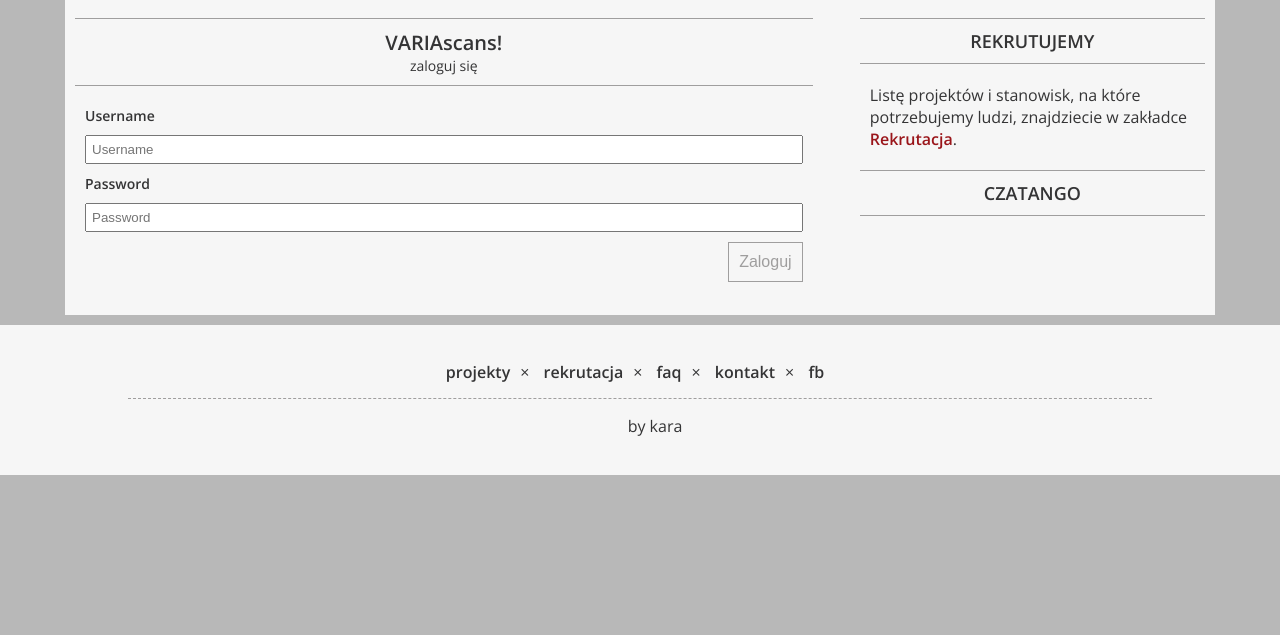
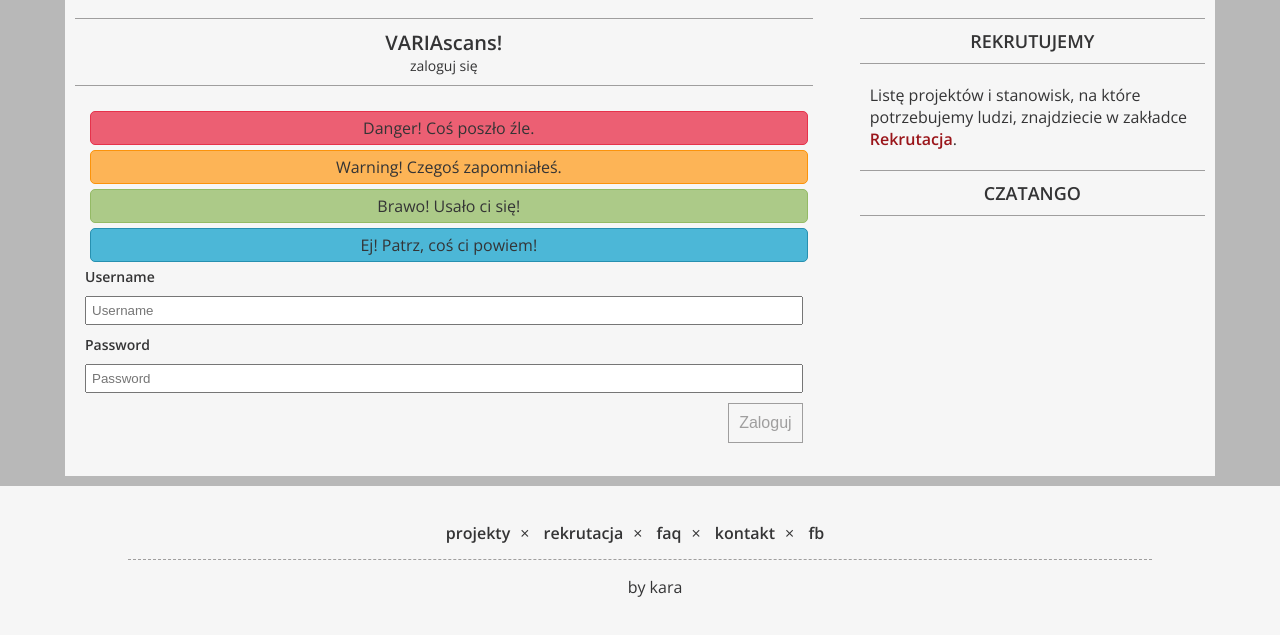
Before and after one commit to kararide/varia-frontend, a website: page app/login.html in a window 1280 px wide. Shown: the part 187-822 px from the top of the page. Before the commit the page ends 800 px from the top, so only its background shows below. Drawn offline with nearby package versions, Linux system fonts and the light colour scheme; files that its build step writes are made by us from their sources.

Commit message:
alerts styled

```diff
--- a/app/login.html
+++ b/app/login.html
@@ -65,6 +65,10 @@
               <h3 class="sub-title">zaloguj się</h3>
             </div>
             <div class="page-content">
+              <div class="alert danger">Danger! Coś poszło źle.</div>
+              <div class="alert warning">Warning! Czegoś zapomniałeś.</div>
+              <div class="alert success">Brawo! Usało ci się! </div>
+              <div class="alert info">Ej! Patrz, coś ci powiem!</div>
 
               <form method="POST" action="" role="form">
 
--- a/app/styles/base/_typography.scss
+++ b/app/styles/base/_typography.scss
@@ -1,3 +1,17 @@
 body, textarea {
   font-family: 'Open Sans', sans-serif;
 }
+a {
+  text-decoration: none;
+  color: $red;
+  &:hover {
+    color: $dark;
+  }
+}
+ul {
+  list-style-type: none;
+}
+h1 {
+  margin: 0;
+  padding: 0;
+}
--- /dev/null
+++ b/app/styles/components/_alerts.scss
@@ -0,0 +1,23 @@
+.alert {
+  border-radius: 5px;
+  margin: 5px;
+  padding: 5px;
+  text-align: center;
+  width: 100%;
+}
+.danger {
+  background: lighten($danger, 10%);
+  border: 1px solid $danger;
+}
+.warning {
+  background: lighten($warning, 15%);
+  border: 1px solid $warning;
+}
+.success {
+  background: lighten($success, 10%);
+  border: 1px solid $success;
+}
+.info {
+  background: lighten($info, 15%);
+  border: 1px solid $info;
+}
--- a/app/styles/components/_images.scss
+++ b/app/styles/components/_images.scss
@@ -46,7 +46,6 @@ header .logo {
   }
 }
 .mosaic-grid a img {
-  //display: block;
   width: 100%;
   vertical-align:top;
 }
--- a/app/styles/main.scss
+++ b/app/styles/main.scss
@@ -17,6 +17,7 @@
 @import "components/buttons";
 @import "components/pagination";
 @import "components/images";
+@import "components/alerts";
 
 @import "layout/header";
 @import "layout/navigation";
--- a/app/styles/themes/_theme.scss
+++ b/app/styles/themes/_theme.scss
@@ -4,13 +4,6 @@ body, html {
   margin: 0;
   padding: 0;
   height: 100%;
-}
-a {
-  text-decoration: none;
-  color: $red;
-  &:hover {
-    color: $dark;
-  }
 }
 .container {
   padding: 0;
@@ -32,10 +25,3 @@ a {
 .clearfix {
   clear: both;
 }
-ul {
-  list-style-type: none;
-}
-h1 {
-  margin: 0;
-  padding: 0;
-}
--- a/app/styles/utils/_variables.scss
+++ b/app/styles/utils/_variables.scss
@@ -17,3 +17,10 @@ $extra-nav: $base;
 /* footer variables */
 $base-footer: $dark;
 $extra-footer: $grey;
+
+
+/* alerts color */
+$info: #2790B0;
+$danger: #E6324B;
+$warning: #FC930A;
+$success: #94BA65;
--- a/bower.json
+++ b/bower.json
@@ -3,6 +3,7 @@
   "private": true,
   "dependencies": {
     "jquery": "~2.1.4",
-    "packery": "~2.1.1"
+    "packery": "~2.1.1",
+    "echojs": "~1.7.3"
   }
 }
```
Also changed, not shown: app/index.html (+1 -0 lines).
